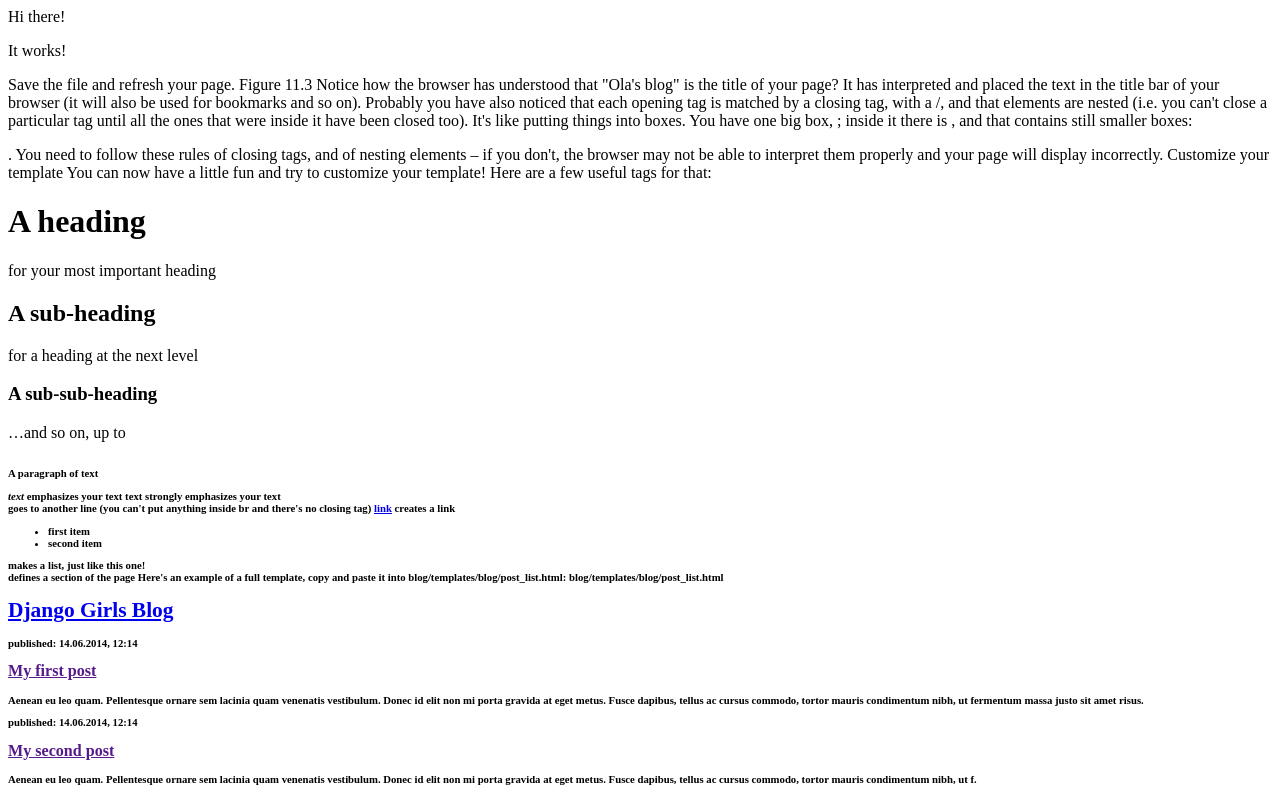
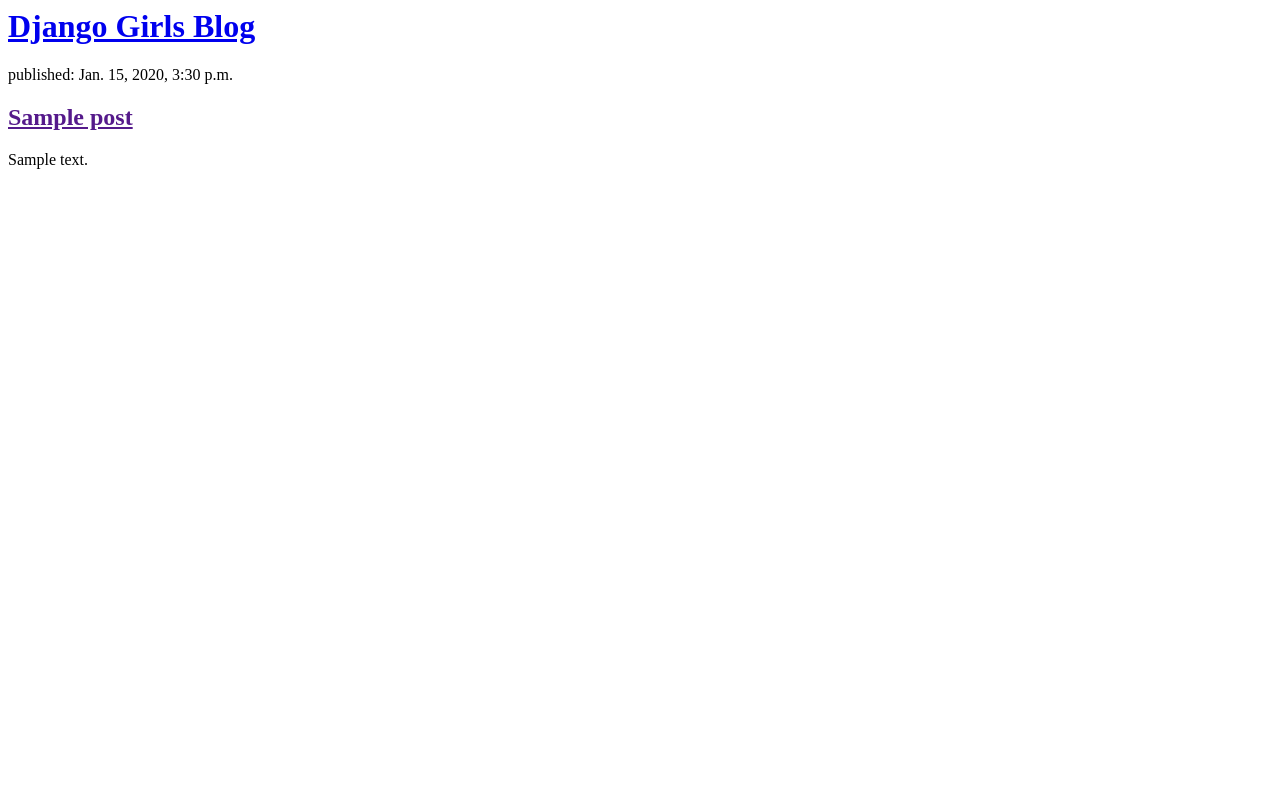
Before and after one commit to shubhampatil5/my-first-blog, a Django app: template shubhamblog/blog/templates/blog/post_list.html in a window 1280 px wide. After the commit the page ends 169 px from the top, so only its background shows below. Run offline with Django 3.2, Linux system fonts and the light colour scheme; the template is opened without the code that fills it: values that come from a table or form of the project are taken from there, others are empty; tables that the repository leaves empty hold one stand-in row (values such as "Sample post").

Commit message:
Modified templates to display posts from database.

```diff
--- a/shubhamblog/blog/templates/blog/post_list.html
+++ b/shubhamblog/blog/templates/blog/post_list.html
@@ -1,40 +1,3 @@
-<html>
-    <head>
-        <title>Shub's blog</title>
-    </head>
-    <body>
-        <p>Hi there!</p>
-        <p>It works!</p>
-    </body>
-</html>
-Save the file and refresh your page.
-
-Figure 11.3
-
-Notice how the browser has understood that "Ola's blog" is the title of your page? It has interpreted <title>Ola's blog</title> and placed the text in the title bar of your browser (it will also be used for bookmarks and so on).
-
-Probably you have also noticed that each opening tag is matched by a closing tag, with a /, and that elements are nested (i.e. you can't close a particular tag until all the ones that were inside it have been closed too).
-
-It's like putting things into boxes. You have one big box, <html></html>; inside it there is <body></body>, and that contains still smaller boxes: <p></p>.
-
-You need to follow these rules of closing tags, and of nesting elements – if you don't, the browser may not be able to interpret them properly and your page will display incorrectly.
-
-Customize your template
-You can now have a little fun and try to customize your template! Here are a few useful tags for that:
-
-<h1>A heading</h1> for your most important heading
-<h2>A sub-heading</h2> for a heading at the next level
-<h3>A sub-sub-heading</h3> …and so on, up to <h6>
-<p>A paragraph of text</p>
-<em>text</em> emphasizes your text
-<strong>text</strong> strongly emphasizes your text
-<br> goes to another line (you can't put anything inside br and there's no closing tag)
-<a href="https://djangogirls.org">link</a> creates a link
-<ul><li>first item</li><li>second item</li></ul> makes a list, just like this one!
-<div></div> defines a section of the page
-Here's an example of a full template, copy and paste it into blog/templates/blog/post_list.html:
-
-blog/templates/blog/post_list.html
 <html>
     <head>
         <title>Django Girls blog</title>
@@ -43,17 +6,12 @@
         <div>
             <h1><a href="/">Django Girls Blog</a></h1>
         </div>
-
-        <div>
-            <p>published: 14.06.2014, 12:14</p>
-            <h2><a href="">My first post</a></h2>
-            <p>Aenean eu leo quam. Pellentesque ornare sem lacinia quam venenatis vestibulum. Donec id elit non mi porta gravida at eget metus. Fusce dapibus, tellus ac cursus commodo, tortor mauris condimentum nibh, ut fermentum massa justo sit amet risus.</p>
-        </div>
-
-        <div>
-            <p>published: 14.06.2014, 12:14</p>
-            <h2><a href="">My second post</a></h2>
-            <p>Aenean eu leo quam. Pellentesque ornare sem lacinia quam venenatis vestibulum. Donec id elit non mi porta gravida at eget metus. Fusce dapibus, tellus ac cursus commodo, tortor mauris condimentum nibh, ut f.</p>
-        </div>
+        {% for post in posts %}
+    <div>
+        <p>published: {{ post.published_date }}</p>
+        <h2><a href="">{{ post.title }}</a></h2>
+        <p>{{ post.text|linebreaksbr }}</p>
+    </div>
+{% endfor %}
     </body>
 </html>
--- a/shubhamblog/blog/views.py
+++ b/shubhamblog/blog/views.py
@@ -1,5 +1,8 @@
 from django.shortcuts import render
+from .models import Post
+from django.utils import timezone
 
 # Create your views here.
 def post_list(request):
-    return render(request, 'blog/post_list.html', {})
+    posts = Post.objects.filter(published_date__lte=timezone.now()).order_by('published_date')
+    return render(request, 'blog/post_list.html', {'posts':posts})
```
